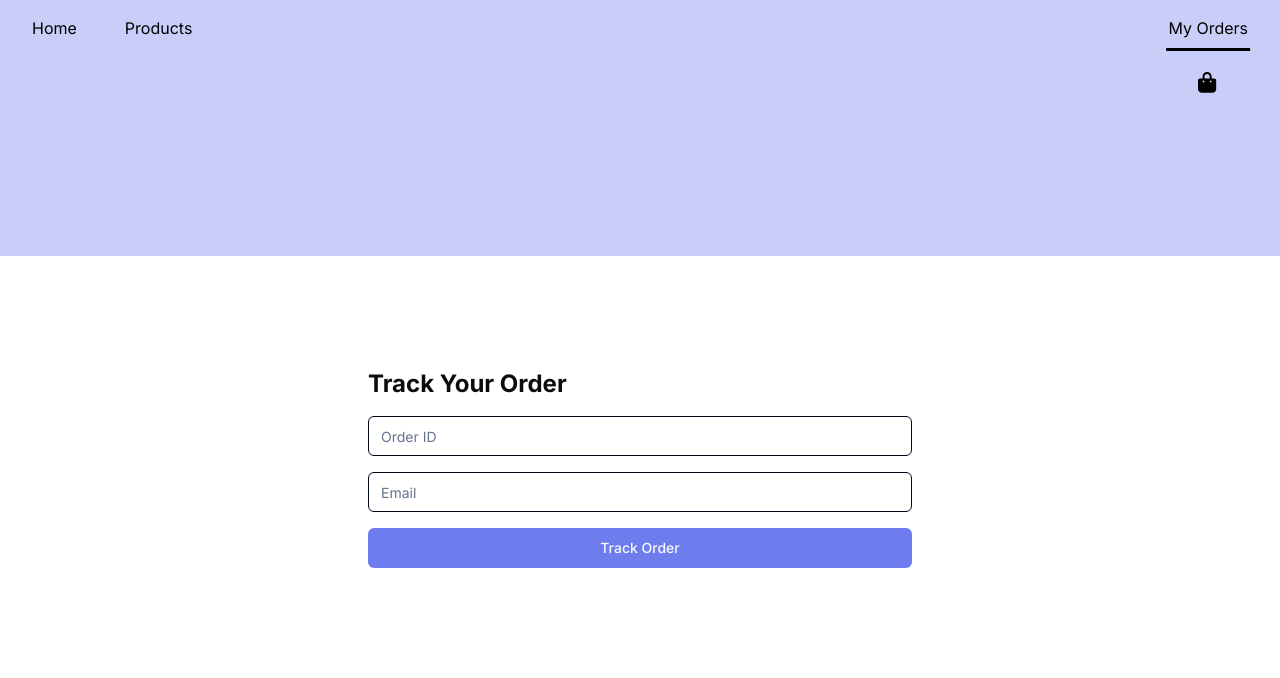
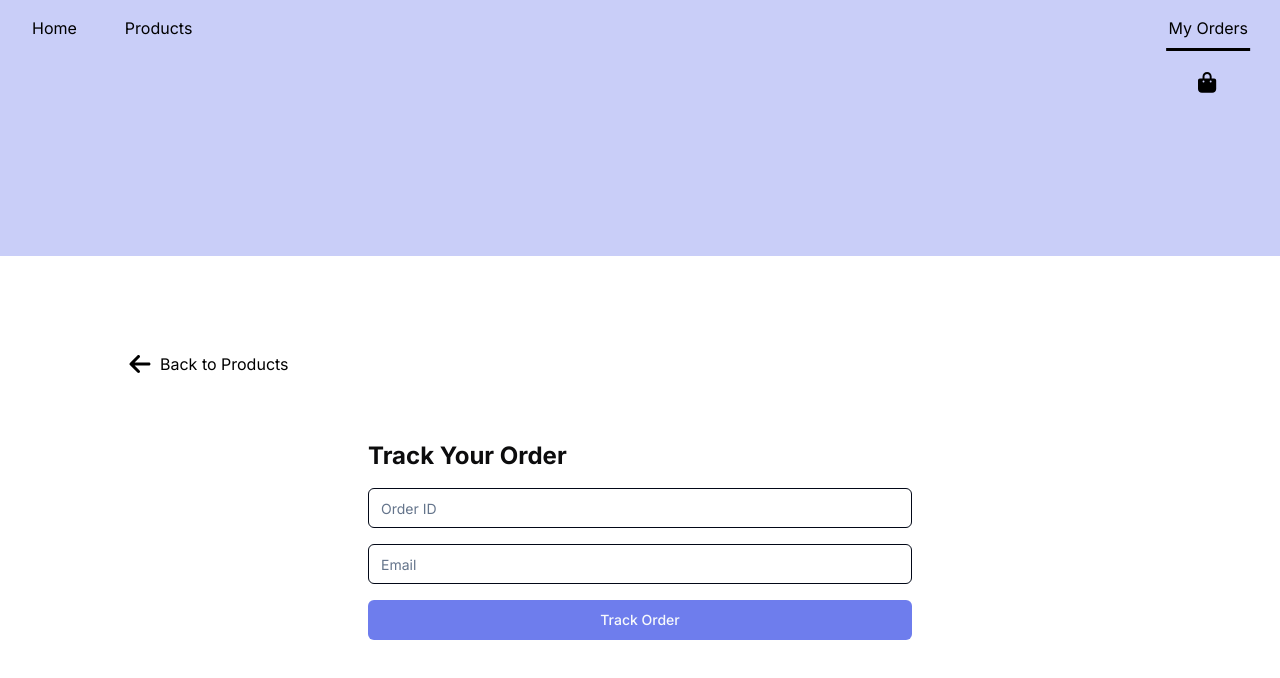
Before and after one commit to Chris-Mayes/ecommerce-template, a Next.js app: page /trackOrder in a window 1280 px wide. Shown: the top 678 px of the page. Built offline with nearby package versions, Linux system fonts and the light colour scheme.

Commit message:
Add back button on My Orders page

```diff
--- a/src/app/(customerFacing)/trackOrder/page.tsx
+++ b/src/app/(customerFacing)/trackOrder/page.tsx
@@ -11,6 +11,9 @@ import {
     TableHeader,
     TableRow,
 } from "@/components/ui/table";
+import { FontAwesomeIcon } from "@fortawesome/react-fontawesome";
+import { faArrowLeft } from "@fortawesome/free-solid-svg-icons";
+import Link from "next/link";
 
 export default function OrderTrackingPage() {
     const [orderId, setOrderId] = useState("");
@@ -38,8 +41,15 @@ export default function OrderTrackingPage() {
     };
 
     return (
+        <div className="max-w-5xl mx-auto">
+            <Link href="/products" className="flex items-center text-black">
+                <FontAwesomeIcon icon={faArrowLeft} className="mr-2 w-6 h-6" />
+                <span className="align-middle">Back to Products</span>
+            </Link>
             <div className="max-w-xl mx-auto p-4">
-            <h1 className="text-2xl font-bold mb-4">Track Your Order</h1>
+                <h1 className="text-2xl font-bold mb-4 pt-12">
+                    Track Your Order
+                </h1>
                 <div className="space-y-4">
                     <Input
                         type="text"
@@ -78,7 +88,9 @@ export default function OrderTrackingPage() {
                                             <TableCell>
                                                 {item.product.name}
                                             </TableCell>
-                                        <TableCell>{item.quantity}</TableCell>
+                                            <TableCell>
+                                                {item.quantity}
+                                            </TableCell>
                                             <TableCell>
                                                 {`£${(
                                                     (item.priceInPence *
@@ -94,5 +106,6 @@ export default function OrderTrackingPage() {
                     )}
                 </div>
             </div>
+        </div>
     );
 }
```
Lines whose indentation alone changed are shown as unchanged.
